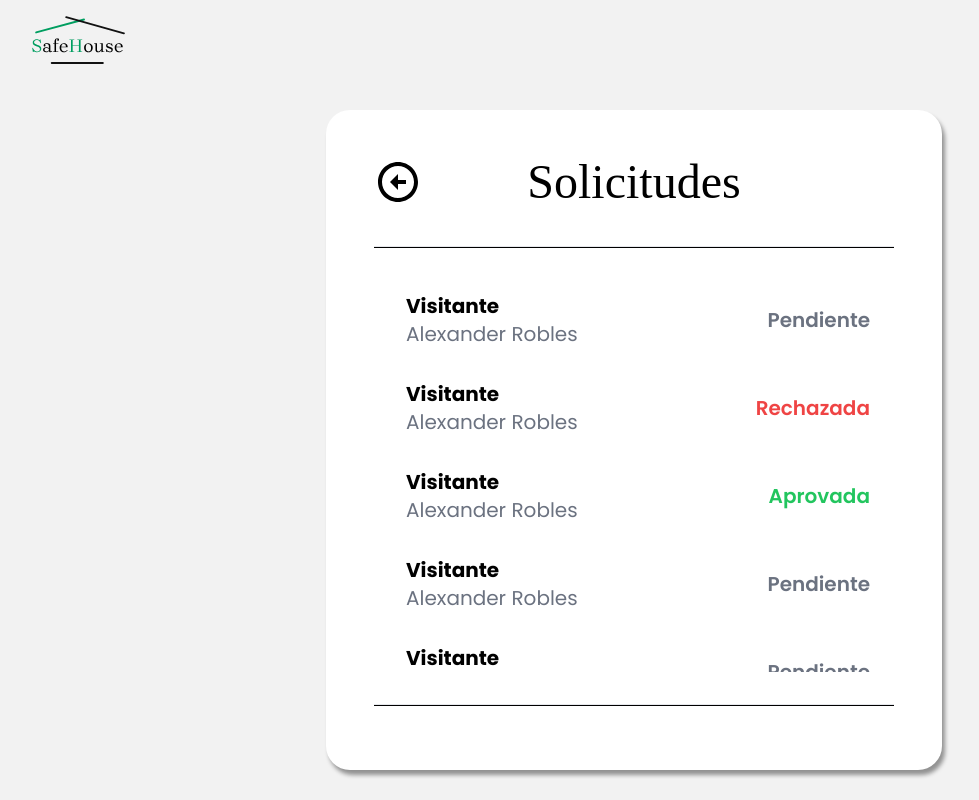
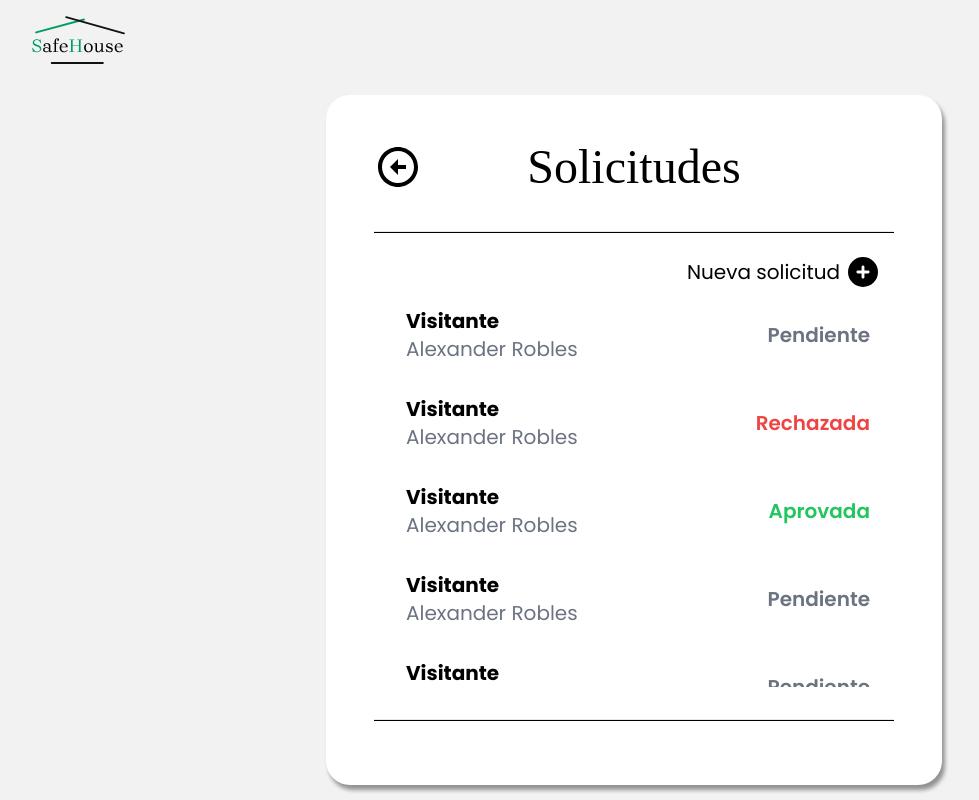
Before and after one commit to Fabio-Alfredo/deploy_definit, a React (Vite) app in the folder safeHouse-frontEnd/: page / in a window 1280 px wide. Shown: the whole page, without its empty margins (6-985 px from the left). Built offline with nearby package versions, Linux system fonts and the light colour scheme; a web font is replaced by a local one.

Commit message:
add: new solicitude

```diff
--- a/safeHouse-frontEnd/src/components/requestComponents/ContainerRequest.jsx
+++ b/safeHouse-frontEnd/src/components/requestComponents/ContainerRequest.jsx
@@ -1,7 +1,8 @@
-import React, {useEffect, useState} from 'react';
+import React, { useEffect, useState } from 'react';
 import EmptyReport from '../EmtyContent';
 import Navigation from '../Navigation';
 import RequestCard from './RequestCard';
+import { FaCirclePlus } from "react-icons/fa6";
 import { fetchReques } from '../../service/fetchHouses';
 
 const ContainerRequest = () => {
@@ -22,7 +23,12 @@ const ContainerRequest = () => {
         <>
             <div className='w-full p-4 sm:p-8 shadow-2xl rounded-3xl bg-white h-fit lg:w-2/3  xl:w-1/2' > {/* query */}
                 <Navigation title={"Solicitudes"} />
+
                 <hr className='h-0.5 bg-black mb-6 mx-4' />
+                <div className='w-full flex  justify-end pr-8 items-center cursor-pointer group/item'>
+                    <p className='font-popins text-sm sm:text-lg lg:text-xl items-center px-2 '>Nueva solicitud</p>
+                    <FaCirclePlus className='text-lg sm:text-2xl lg:text-3xl group-hover/item:scale-110 duration-300' />
+                </div>
                 {
                     request.length > 0 ? (
                         <div className='overflow-y-auto h-[35vh] md:h-[50vh] px-4'>
```
